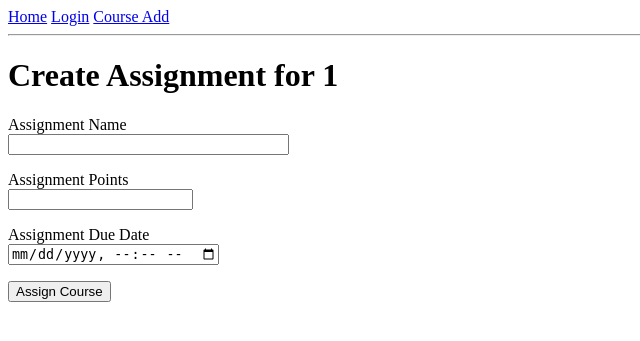
After one commit to addisonschleigh/CMPE131-Project, a Flask app: page /auth/course/1/assignment_add in a window 1280 px wide. The commit adds this page. Shown: the top 341 px of the page, without its empty margins (0-640 px from the left). Run offline with Flask 3, Linux system fonts and the light colour scheme.

Commit message:
added assignment form(still need to implement POST), block style list for classes

```diff
--- a/app/auth/routes.py
+++ b/app/auth/routes.py
@@ -1,6 +1,6 @@
 from . import auth_bp
 from flask import render_template, flash, redirect
-from ..forms import LoginForm, CourseForm
+from ..forms import LoginForm, CourseForm, AssignmentForm
 from ..main.routes import courses
 
 @auth_bp.route("/login", methods=["GET", "POST"])
@@ -21,3 +21,8 @@ def course_add():
         courses[course_name] = course_section
         return redirect('/')
     return render_template('auth/course_add.html', form=form)
+
+@auth_bp.route("/course/<course_name>/assignment_add", methods=["GET", "POST"])
+def assignment_add(course_name):
+    form = AssignmentForm()
+    return render_template('auth/assignment_add.html', form=form, course=course_name)
--- /dev/null
+++ b/app/auth/templates/auth/assignment_add.html
@@ -0,0 +1,23 @@
+{% extends "base.html" %}
+
+{% block content %}
+<h1 class="assignment_add">Create Assignment for {{ course }}</h1>
+    <div class="assignment-add">
+    <form action="" method="POST" novalidate>
+        {{ form.hidden_tag() }}
+        <p class="assignment-add">
+            {{ form.name.label }} <br>
+            {{ form.name(size=32) }}
+
+        </p>
+
+         <p class="assignment-add"> {{form.points.label}} <br>
+            {{form.points(size=32)}}</p>
+
+         <p class="assignment-add"> {{form.due_date.label}} <br>
+            {{form.due_date(class="form-control")}}</p>
+
+    <p class="assignment-add">{{form.submit()}}</p>
+    </form>
+    </div>
+{% endblock %}
--- a/app/forms.py
+++ b/app/forms.py
@@ -1,6 +1,7 @@
 from flask_wtf import FlaskForm
-from wtforms import StringField, PasswordField, BooleanField, SubmitField
+from wtforms import StringField, PasswordField, BooleanField, SubmitField, IntegerField, DateTimeLocalField
 from wtforms.validators import DataRequired
+import datetime
 
 class LoginForm(FlaskForm):
     username = StringField('Username', validators=[DataRequired()])
@@ -12,3 +13,9 @@ class CourseForm(FlaskForm):
     name = StringField('Course Name', validators=[DataRequired()])
     section = StringField('Section', validators=[DataRequired()])
     submit = SubmitField('Create Course')
+
+class AssignmentForm(FlaskForm):
+    name = StringField('Assignment Name', validators=[DataRequired()])
+    points = IntegerField('Assignment Points', validators=[DataRequired()])
+    due_date = DateTimeLocalField('Assignment Due Date', format='%y-%m-%d%H:%M', validators=[DataRequired()], default=datetime.datetime.now)
+    submit = SubmitField('Assign Course')
--- a/app/main/routes.py
+++ b/app/main/routes.py
@@ -14,6 +14,6 @@ courses = {}
 def hello():
     return render_template('main/index.html', courses=courses)
 
-@main_bp.route('/course1')
-def feature():
-    return render_template('main/feature.html', course="Course 1", assignments=["Assignment 1", "Assignment 2"])
+@main_bp.route('/course/<course_name>')
+def feature(course_name):
+    return render_template('main/feature.html', course=course_name, assignments=["Assignment 1", "Assignment 2"])
--- a/app/main/templates/main/feature.html
+++ b/app/main/templates/main/feature.html
@@ -1,7 +1,8 @@
 {% extends "base.html" %}
 
 {% block content %}
-    <h1 class="course">{{ course}}</h1>
+    <h1 class="course">{{course}}</h1>
+    <a href="/auth/course/{{ course }}/assignment_add">Add Assignment</a>
     <p>To Do</p>
     {% for assignment in assignments %}
         <ul>
--- a/app/models.py
+++ b/app/models.py
@@ -11,3 +11,9 @@ class Course(db.Model):
     id = db.Column(db.Integer, primary_key=True)
     name = db.Column(db.String(32), nullable=False)
     section = db.Column(db.String(32), nullable=False)
+
+class Assignment(db.Model):
+    id = db.Column(db.Integer, primary_key=True)
+    name = db.Column(db.String(32), nullable=False)
+    points = db.Column(db.Integer, nullable=False)
+    due_date = db.Column(db.DateTime, nullable=False)
--- a/app/static/styles.css
+++ b/app/static/styles.css
@@ -5,3 +5,18 @@ div.login {
     display: inline-block;
     width: auto;
 }
+
+.classes{
+    list-style-type: none; /* Removes bullets */
+    padding: 0; /* Remove default padding */
+    margin: 0; /* Remove default margin */
+}
+
+li.classes{
+    flex: 1;
+    margin: 5px;
+    padding: 15px;
+    border: 1px solid #ccc;
+    background-color: #f9f9f9;
+    text-align: center
+}
```
Also changed, not shown: app/main/templates/main/index.html (+3 -7 lines), app/app.db.
